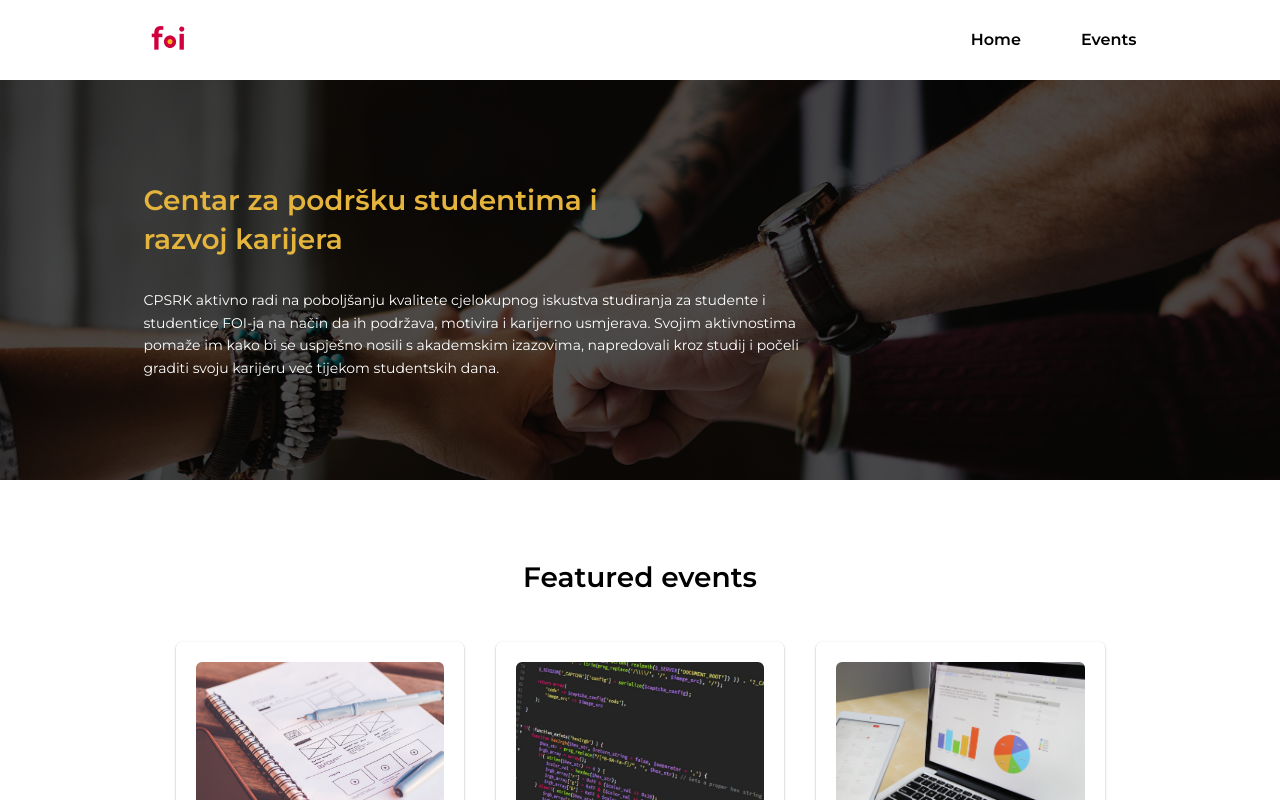
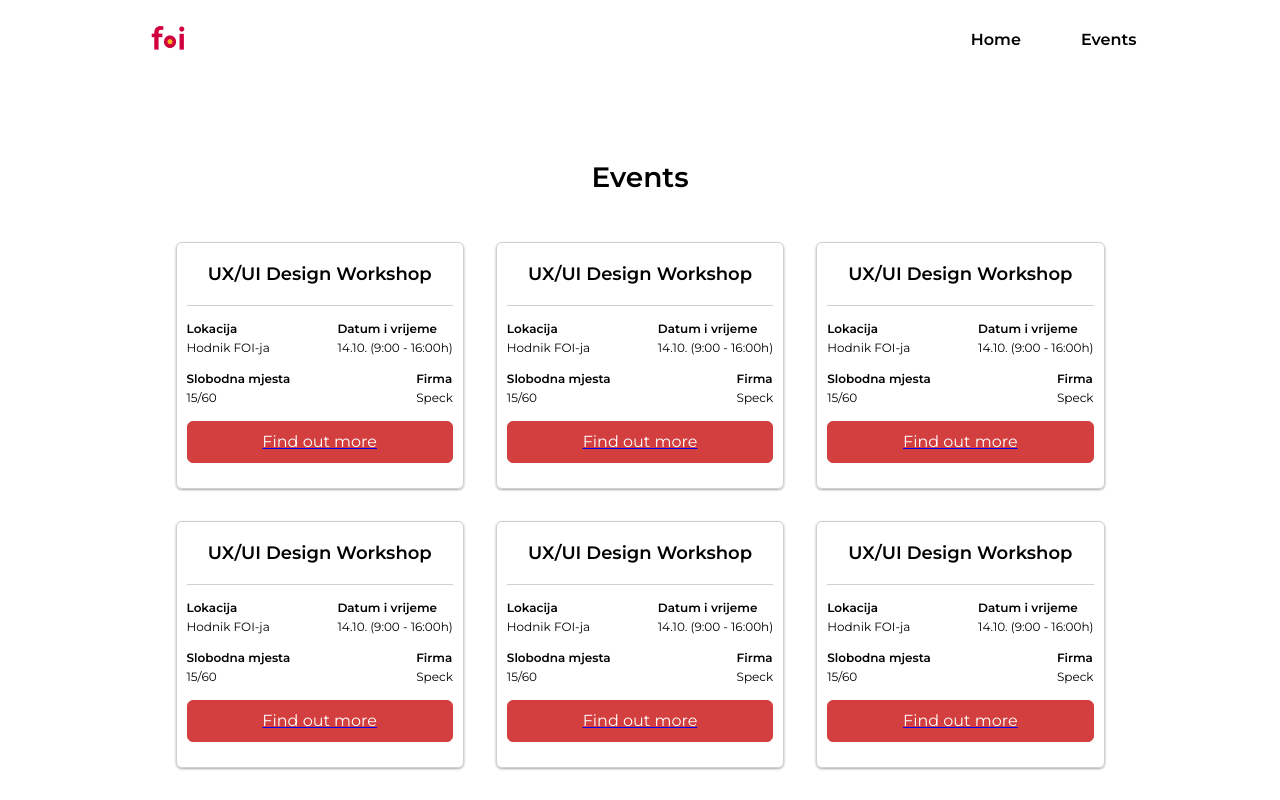
Before and after one commit to Strla/Speck-React, a React (Create React App) app: page /events in a window 1280 px wide. Shown: the top 800 px of the page. Built offline with nearby package versions, Linux system fonts and the light colour scheme.

Commit message:
napravljen events

```diff
--- a/package.json
+++ b/package.json
@@ -10,6 +10,7 @@
     "normalize.css": "^8.0.1",
     "react": "^17.0.2",
     "react-dom": "^17.0.2",
+    "react-router-dom": "^5.2.0",
     "react-scripts": "4.0.3",
     "web-vitals": "^1.1.1"
   },
--- a/src/App.js
+++ b/src/App.js
@@ -1,44 +1,25 @@
+import React from 'react';
+import {Route} from 'react-router-dom';
 import './App.scss';
 import Header from './components/Header/Header';
 import Main from './components/Main/Main';
-import Hero from './components/Hero/Hero';
-import Section from './components/Section/Section';
-import Grid from './components/Grid/Grid';
-import Event from './components/Event/Event';
+
 import Footer from './components/Footer/Footer';
-//images
-import ImageDesign from './assets/images/design.jpg';
-import ImageDevelopment from './assets/images/development.jpg';
-import ImageMarketing from './assets/images/marketing.jpg';
+
+//pages
+import Home from './pages/Home/Home';
+import Events from './pages/Events/Events';
+import Event from "./pages/Event/Event";
 
 function App() {
   return (
     <>
       <Header/>
       <Main>
-        <Hero/>
-        <Section title="Featured events">
-          <Grid columns="3">
-          <Event
-                        image={ImageDesign}
-                        title="UX/UI design workshop"
-                        description="Learn how to solve big problems and test new ideas based on Google Sprint methodology..."
-                        buttonText="Find out more"
-                    />
-                    <Event
-                        image={ImageDevelopment}
-                        title="Frontend best practices"
-                        description="Best frontend practices for developers. Learn advanced CSS techniques and much more..."
-                        buttonText="Find out more"
-                    />
-                    <Event
-                        image={ImageMarketing}
-                        title="Digital marketing workshop"
-                        description="Lear how to use Google Ads and social networks to gain customers for your digital product..."
-                        buttonText="Find out more"
-                    />
-            </Grid>
-        </Section>
+        <Route exact path="/" component={Home}/>
+        <Route exact path="/events" component={Events}/>
+        <Route exact path="/event" component={Event}/>
+
       </Main>
       <Footer/>
     </>
--- a/src/components/Event/Event.js
+++ b/src/components/Event/Event.js
@@ -1,5 +1,6 @@
 import React from 'react';
 import Button from '../Button/Button';
+import {Link} from 'react-router-dom';
 import './Event.scss';
 
 const Event = ({
@@ -15,7 +16,7 @@ const Event = ({
             </figure>
             <h3 className="Event-Title">{title}</h3>
             <p className="Event-Description">{description}</p>
-            <Button text={buttonText}/>
+           <Link to="/event"><Button text={buttonText}/></Link>
         </div>
     );
 }
--- /dev/null
+++ b/src/components/EventCard/EventCard.js
@@ -0,0 +1,54 @@
+import React from 'react';
+import { Link } from 'react-router-dom';
+import Button from '../Button/Button';
+import './EventCard.scss';
+
+const EventCard = ({
+    title,
+    lokacija,
+    datumVrijeme,
+    slobodnaMjesta,
+    firma,
+    buttonText
+}) => {
+	return (
+
+			<div className="EventCard">
+				<h2 className="EventCard-Title">{title}</h2>
+				<div className="EventCard-Content">
+					<div className="EventCard-ContentRow">
+						<div className="EventCard-Item">
+							<h3 className="EventCard-ItemTitle">Lokacija</h3>
+							<p className="EventCard-ItemValue">{lokacija}</p>
+						</div>
+
+						<div className="EventCard-Item">
+							<h3 className="EventCard-ItemTitle">Datum i vrijeme</h3>
+							<p className="EventCard-ItemValue">{datumVrijeme}</p>
+						</div>
+					</div>
+
+					<div className="EventCard-ContentRow">
+						<div className="EventCard-Item">
+							<h3 className="EventCard-ItemTitle">Slobodna mjesta</h3>
+							<p className="EventCard-ItemValue">{slobodnaMjesta}</p>
+						</div>
+
+						<div className="EventCard-Item">
+							<h3 className="EventCard-ItemTitle">Firma</h3>
+							<p className="EventCard-ItemValue">{firma}</p>
+						</div>
+					</div>
+
+					<Link to="/event">
+						<Button text={buttonText}/>
+					</Link>
+				</div>
+			</div>
+
+
+
+	);
+};
+
+export default EventCard;
--- /dev/null
+++ b/src/components/EventCard/EventCard.scss
@@ -0,0 +1,47 @@
+
+.EventCard {
+	border: 1px solid #d0d0d0;
+	box-shadow: 0 1px 3px rgba(0, 0, 0, 0.12), 0 1px 2px rgba(0, 0, 0, 0.24);
+	transition: all 0.3s cubic-bezier(.25, .8, .25, 1);
+	border-radius: 6px;
+	padding: 10px;
+
+	&:hover {
+		box-shadow: 0 14px 28px rgba(0, 0, 0, 0.25), 0 10px 10px rgba(0, 0, 0, 0.22);
+	}
+
+	&-Title {
+		font-size: 18px;
+		padding: 10px 0 20px;
+		border-bottom: 1px solid #d0d0d0;
+		text-align: center;
+		margin-bottom: 15px;
+
+		&:last-child {
+			text-align: right;
+		}
+	}
+
+	&-Content {
+		margin-bottom: 15px;
+	}
+
+	&-ContentRow {
+		display: flex;
+		justify-content: space-between;
+		margin-bottom: 16px;
+
+		&:last-child {
+			margin-bottom: 0;
+		}
+	}
+
+	&-ItemTitle {
+		font-size: 12px;
+		margin-bottom: 4px;
+	}
+
+	&-ItemValue {
+		font-size: 12px;
+	}
+}
--- a/src/components/Header/Header.js
+++ b/src/components/Header/Header.js
@@ -1,4 +1,5 @@
 import React from 'react';
+import {Link} from 'react-router-dom';
 import './Header.scss';
 import Logo from '../../assets/images/logo.png';
 
@@ -6,9 +7,9 @@ const Header = () => {
     return (
         <header className="Header">
         <div className="Header-Inner">
-            <a href="index.html" className="Header-LogoContainer">
+            <Link to="/" className="Header-LogoContainer">
                 <img src={Logo} className="Header-Logo" alt="Logo"/>
-            </a>
+            </Link>
 
             <div className="Header-NavHamburger">
                <div className="Header-NavHamburgerLine"></div>
@@ -17,8 +18,8 @@ const Header = () => {
             </div>
 
             <nav className="Header-Nav">
-                <a href="index.html" className="Header-NavItem">Home</a>
-                <a href="events.html" className="Header-NavItem">Events</a>
+                <Link to="/" className="Header-NavItem">Home</Link>
+                <Link to="/events" className="Header-NavItem">Events</Link>
             </nav>
         </div>
 
--- a/src/index.js
+++ b/src/index.js
@@ -1,11 +1,14 @@
 import React from 'react';
 import ReactDOM from 'react-dom';
+import {BrowserRouter as Router} from 'react-router-dom';
 import App from './App';
 import reportWebVitals from './reportWebVitals';
 
 ReactDOM.render(
   <React.StrictMode>
-    <App />
+    <Router>
+      <App />
+    </Router>
   </React.StrictMode>,
   document.getElementById('root')
 );
--- /dev/null
+++ b/src/pages/Event/Event.js
@@ -0,0 +1,22 @@
+import React from 'react';
+import '../../App.scss';
+import Section from '../../components/Section/Section';
+import Grid from '../../components/Grid/Grid';
+/* import Event from '../../components/Event/Event';
+ */
+
+function Event() {
+  return (
+    <>
+        <Section title="Events">
+          <Grid columns="6">
+
+            </Grid>
+        </Section>
+
+
+    </>
+  );
+}
+
+export default Event;
--- /dev/null
+++ b/src/pages/Events/Events.js
@@ -0,0 +1,72 @@
+import React from 'react';
+import '../../App.scss';
+import Section from '../../components/Section/Section';
+import Grid from '../../components/Grid/Grid';
+import EventCard from '../../components/EventCard/EventCard';
+
+
+function Events() {
+  return (
+    <>
+      <Section title="Events">
+        <Grid columns="3">
+        <EventCard
+          title="UX/UI Design Workshop"
+          lokacija="Hodnik FOI-ja"
+          datumVrijeme="14.10. (9:00 - 16:00h)"
+          slobodnaMjesta="15/60"
+          firma="Speck"
+          buttonText="Find out more"
+        />
+
+        <EventCard
+          title="UX/UI Design Workshop"
+          lokacija="Hodnik FOI-ja"
+          datumVrijeme="14.10. (9:00 - 16:00h)"
+          slobodnaMjesta="15/60"
+          firma="Speck"
+          buttonText="Find out more"
+        />
+
+        <EventCard
+          title="UX/UI Design Workshop"
+          lokacija="Hodnik FOI-ja"
+          datumVrijeme="14.10. (9:00 - 16:00h)"
+          slobodnaMjesta="15/60"
+          firma="Speck"
+          buttonText="Find out more"
+        />
+
+        <EventCard
+          title="UX/UI Design Workshop"
+          lokacija="Hodnik FOI-ja"
+          datumVrijeme="14.10. (9:00 - 16:00h)"
+          slobodnaMjesta="15/60"
+          firma="Speck"
+          buttonText="Find out more"
+        />
+
+        <EventCard
+          title="UX/UI Design Workshop"
+          lokacija="Hodnik FOI-ja"
+          datumVrijeme="14.10. (9:00 - 16:00h)"
+          slobodnaMjesta="15/60"
+          firma="Speck"
+          buttonText="Find out more"
+        />
+
+        <EventCard
+          title="UX/UI Design Workshop"
+          lokacija="Hodnik FOI-ja"
+          datumVrijeme="14.10. (9:00 - 16:00h)"
+          slobodnaMjesta="15/60"
+          firma="Speck"
+          buttonText="Find out more"
+        />
+        </Grid>
+      </Section>
+    </>
+  );
+}
+
+export default Events;
--- /dev/null
+++ b/src/pages/Home/Home.js
@@ -0,0 +1,46 @@
+import React from 'react';
+import '../../App.scss';
+import Hero from '../../components/Hero/Hero';
+import Section from '../../components/Section/Section';
+import Grid from '../../components/Grid/Grid';
+import Event from '../../components/Event/Event';
+
+//images
+import ImageDesign from '../../assets/images/design.jpg';
+import ImageDevelopment from '../../assets/images/development.jpg';
+import ImageMarketing from '../../assets/images/marketing.jpg';
+
+function Home() {
+  return (
+    <>
+
+        <Hero/>
+        <Section title="Featured events">
+          <Grid columns="3">
+          <Event
+                        image={ImageDesign}
+                        title="UX/UI design workshop"
+                        description="Learn how to solve big problems and test new ideas based on Google Sprint methodology..."
+                        buttonText="Find out more"
+                    />
+                    <Event
+                        image={ImageDevelopment}
+                        title="Frontend best practices"
+                        description="Best frontend practices for developers. Learn advanced CSS techniques and much more..."
+                        buttonText="Find out more"
+                    />
+                    <Event
+                        image={ImageMarketing}
+                        title="Digital marketing workshop"
+                        description="Lear how to use Google Ads and social networks to gain customers for your digital product..."
+                        buttonText="Find out more"
+                    />
+            </Grid>
+        </Section>
+
+
+    </>
+  );
+}
+
+export default Home;
```
Also changed, not shown: 1 other file (tests, documents, lock files or other folders).
